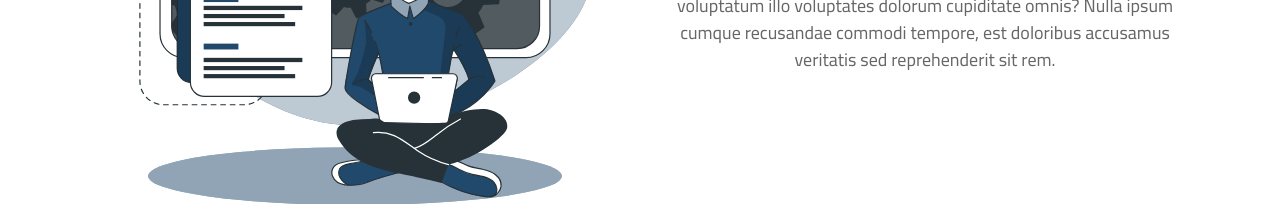
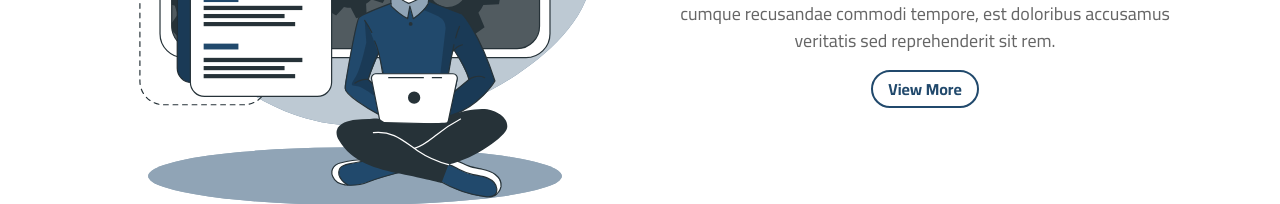
Before and after one commit to mahmoudsiliman75/al-gawda, a Vue app: page /home in a window 1280 px wide. Shown: the part 1157-1361 px from the top of the page. Built offline with nearby package versions, Linux system fonts and the light colour scheme; what bootstrap-icons-vue would draw is missing.

Commit message:
edit our brief comp

```diff
--- a/src/components/OurBrief.vue
+++ b/src/components/OurBrief.vue
@@ -11,9 +11,10 @@
           <img src="../assets/media/svg/coding.svg" alt="About Us Image" class="about-sec-img">
         </div>
 
-        <div class="col-12 col-md-6 d-flex flex-column justify-content-center">
+        <div class="col-12 col-md-6 d-flex flex-column justify-content-center align-items-center">
           <p> {{firstDesc}} </p>
           <p> {{lastDesc}} </p>
+          <router-link to="/about"> View More </router-link>
         </div>
 
       </div>
@@ -50,5 +51,19 @@
       color: $mainColor;
     }
   }
+  a {
+    text-decoration: none;
+    font-weight: bold;
+    color: $mainColor;
+    background-color: transparent;
+    padding: 5px 15px;
+    border: 2px solid $mainColor;
+    @include borderRadius(20px);
+    @include transitioning();
+    &:hover {
+      background-color: $mainColor;
+      color: #fff;
+    }
+  }
 }
 </style>
--- a/src/components/ui/HomeSlider.vue
+++ b/src/components/ui/HomeSlider.vue
@@ -111,11 +111,16 @@
             margin: 0 10px;
             border: 2px solid $mainColor;
             color: $mainColor;
+            font-weight: bold;
             @include borderRadius(25px);
             @include transitioning();
             &:first-child {
               background-color: $mainColor;
               color: #fff;
+              &:hover {
+                background-color: #fff;
+                color: $mainColor;
+              }
             }
             &:last-child {
               &:hover {
```
